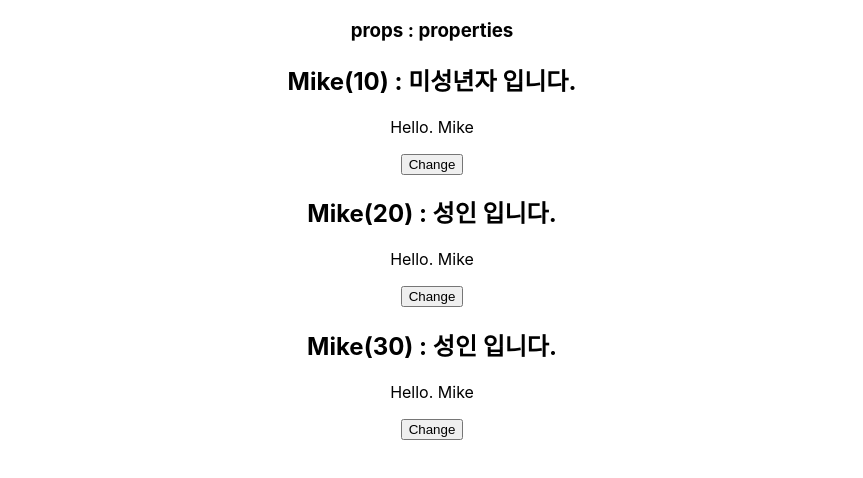
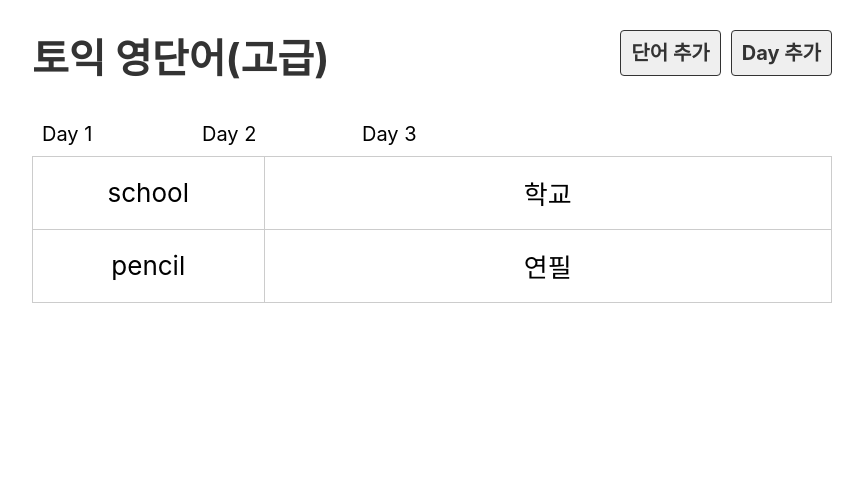
Before and after one commit to ju36380/enBook, a React (Create React App) app: page /day/1 in a window 1280 px wide. Shown: the top 478 px of the page, without its empty margins (208-1071 px from the left). Built offline with nearby package versions, Linux system fonts and the light colour scheme.

Commit message:
[update] 더미 데이터 구현 및 map() 반복문

```diff
--- a/src/App.js
+++ b/src/App.js
@@ -1,14 +1,14 @@
-import './App.css';
-import Hello from './component/Hello';
+import Day from "./component/Day";
+import DayList from "./component/DayList";
+import Header from "./component/Header";
 
 function App() {
 
   return (
     <div className="App">
-      <h3>props : properties</h3>
-      <Hello age={10}/>
-      <Hello age={20}/>
-      <Hello age={30}/>
+      <Header />
+      <DayList />
+      <Day />
     </div>
   );
 }
--- /dev/null
+++ b/src/component/Day.js
@@ -0,0 +1,29 @@
+import dummy from "../db/data.json";
+
+export default function Day(){
+
+    const day = 3;
+    const wordList = dummy.words.filter(word => (
+        word.day === day
+    ));
+    console.log(wordList);
+
+    return (
+        <>
+            <table>
+                <tbody>
+                    {wordList.map(word => (
+                    <tr key={word.id}>
+                        <td>
+                            {word.eng}
+                        </td>
+                        <td>
+                            {word.kor}
+                        </td>
+                    </tr>
+                    ))}
+                </tbody>
+            </table>
+        </>
+    );
+}
--- /dev/null
+++ b/src/component/DayList.js
@@ -0,0 +1,13 @@
+import dummy from "../db/data.json";
+
+export default function DayList() {
+    return (
+        <ul className="list_day">
+            {dummy.days.map(day => (
+                <li key={day.id}>
+                    Day {day.day}
+                </li>
+            ))}
+        </ul>
+    );
+}
--- /dev/null
+++ b/src/component/Header.js
@@ -0,0 +1,17 @@
+export default function Header() {
+    return (
+        <div className="header">
+            <h1>
+                <a>토익 영단어(고급)</a>
+            </h1>
+            <div className="menu">
+                <a href="#x" className="link">
+                    단어 추가
+                </a>
+                <a href="#x" className="link">
+                    Day 추가
+                </a>
+            </div>
+        </div>
+    );
+}
--- /dev/null
+++ b/src/db/data.json
@@ -0,0 +1,51 @@
+{
+    "days" : [
+        {"id" : 1, "day" : 1},
+        {"id" : 2, "day" : 2},
+        {"id" : 3, "day" : 3}
+    ],
+    "words" : [
+        {
+            "id" : 1,
+            "day" : 1,
+            "eng" : "book",
+            "kor" : "책",
+            "isDone" : false
+        },
+        {
+            "id" : 2,
+            "day" : 1,
+            "eng" : "apple",
+            "kor" : "사과",
+            "isDone" : false
+        },
+        {
+            "id" : 3,
+            "day" : 2,
+            "eng" : "car",
+            "kor" : "자동차",
+            "isDone" : false
+        },
+        {
+            "id" : 4,
+            "day" : 2,
+            "eng" : "pen",
+            "kor" : "펜",
+            "isDone" : false
+        },
+        {
+            "id" : 5,
+            "day" : 3,
+            "eng" : "school",
+            "kor" : "학교",
+            "isDone" : false
+        },
+        {
+            "id" : 6,
+            "day" : 3,
+            "eng" : "pencil",
+            "kor" : "연필",
+            "isDone" : false
+        }
+    ]
+}
--- a/src/index.css
+++ b/src/index.css
@@ -1,13 +1,132 @@
 body {
   margin: 0;
-  font-family: -apple-system, BlinkMacSystemFont, 'Segoe UI', 'Roboto', 'Oxygen',
-    'Ubuntu', 'Cantarell', 'Fira Sans', 'Droid Sans', 'Helvetica Neue',
+  font-family: -apple-system, BlinkMacSystemFont, "Segoe UI", "Roboto", "Oxygen",
+    "Ubuntu", "Cantarell", "Fira Sans", "Droid Sans", "Helvetica Neue",
     sans-serif;
   -webkit-font-smoothing: antialiased;
   -moz-osx-font-smoothing: grayscale;
+  font-size: 20px;
+}
+
+ol,
+ul {
+  margin: 0;
+  padding: 0;
+  list-style: none;
 }
 
 code {
-  font-family: source-code-pro, Menlo, Monaco, Consolas, 'Courier New',
+  font-family: source-code-pro, Menlo, Monaco, Consolas, "Courier New",
     monospace;
 }
+
+a {
+  text-decoration: none;
+  color: #333;
+}
+
+.App {
+  width: 800px;
+  margin: 0 auto;
+}
+
+.header {
+  position: relative;
+}
+
+.header .menu {
+  position: absolute;
+  top: 10px;
+  right: 0;
+}
+
+.header .link {
+  border: 1px solid #333;
+  padding: 10px;
+  margin-left: 10px;
+  background-color: #efefef;
+  font-weight: bold;
+  border-radius: 4px;
+}
+
+.list_day {
+  display: flex;
+  flex-wrap: wrap;
+}
+
+.list_day li {
+  flex: 20% 0 0;
+  box-sizing: border-box;
+  padding: 10px;
+}
+
+.list_day a {
+  display: block;
+  padding: 20px 0;
+  font-weight: bold;
+  color: #fff;
+  text-align: center;
+  border-radius: 10px;
+  background-color: dodgerblue;
+}
+
+table {
+  border-collapse: collapse;
+  width: 100%;
+}
+table td {
+  width: 25%;
+  height: 70px;
+  border: 1px solid #ccc;
+  text-align: center;
+  font-size: 26px;
+}
+
+table td:first-child {
+  width: 10%;
+}
+
+.off td {
+  background: #eee;
+  color: #ccc;
+}
+
+.btn_del {
+  margin-left: 10px;
+  color: #fff;
+  background-color: firebrick;
+}
+
+button {
+  padding: 10px;
+  font-weight: bold;
+  font-size: 18px;
+  cursor: pointer;
+  border: 0 none;
+  border-radius: 6px;
+  padding: 10px 20px;
+  color: #fff;
+  background-color: dodgerblue;
+}
+
+.input_area {
+  margin-bottom: 10px;
+}
+
+.input_area label {
+  display: block;
+  margin-bottom: 10px;
+}
+
+.input_area input {
+  width: 400px;
+  height: 40px;
+  font-size: 20px;
+  padding: 0 10px;
+}
+
+.input_area select {
+  width: 400px;
+  height: 40px;
+  font-size: 20px;
+}
```
